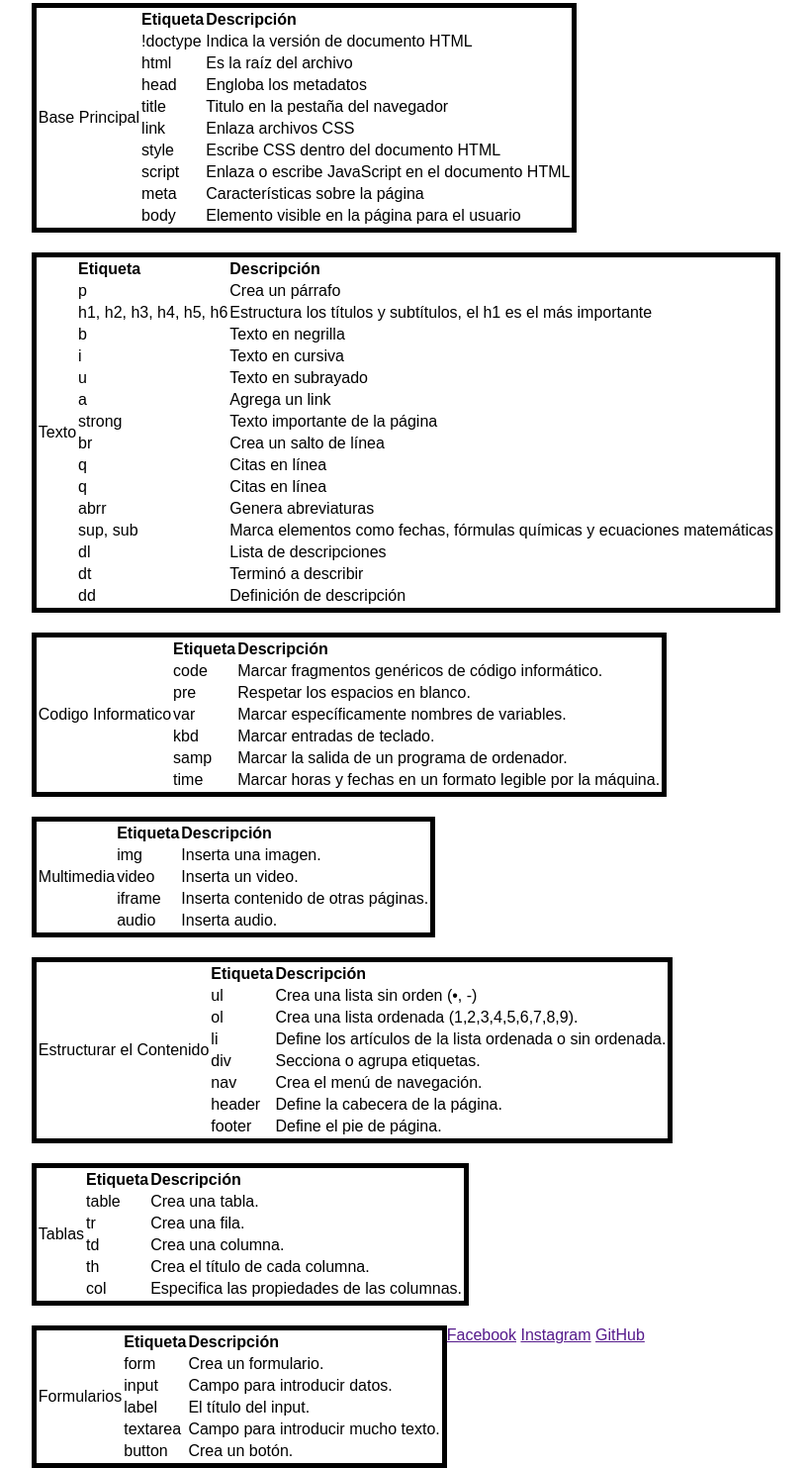
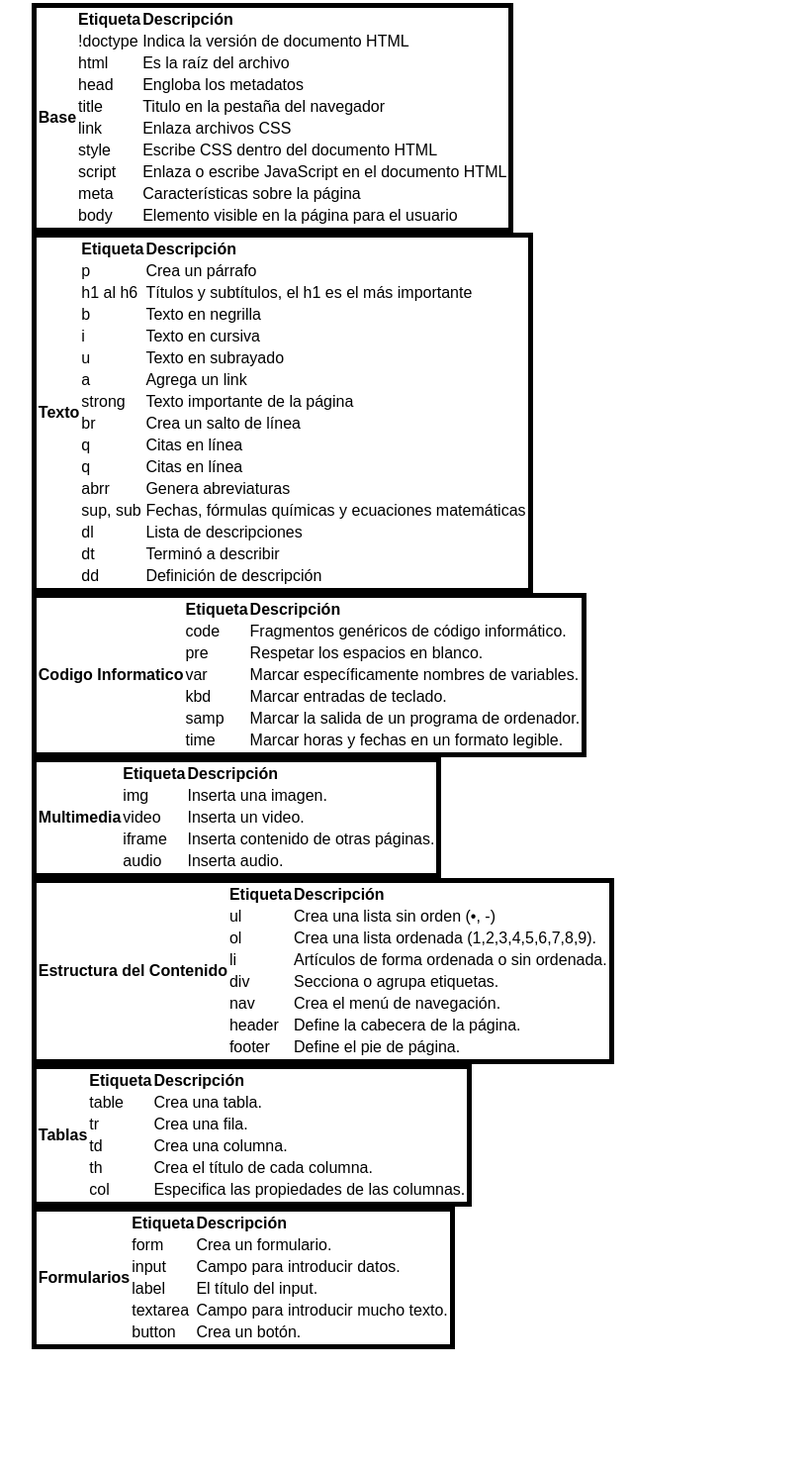
Before and after one commit to Checho9221/fronted, a plain HTML site: page proyectos/htmlcssjava/html.html in a window 1280 px wide. Shown: the part 8187-9670 px from the top of the page at 99% size, without its empty margins (189-1009 px from the left). After the commit the page ends 9550 px from the top, so only its background shows below. Drawn offline with Linux system fonts and the light colour scheme.

Commit message:
Update html.html

```diff
--- a/proyectos/htmlcssjava/html.html
+++ b/proyectos/htmlcssjava/html.html
@@ -299,9 +299,9 @@
             <p>Mediante una tabla mostraremos las etiquetas mas utilizadas en HTML:</p><br>
             <table class="base">
                 <tr>
-                    <td rowspan="10">Base Principal</td>
-                    <th>Etiqueta</th>
-                    <th>Descripción</th>
+                    <td rowspan="10"><b>Base</b></td>
+                    <td><b>Etiqueta</b></td>
+                    <td><b>Descripción</b></td>
                 </tr>
                 <tr>
                     <td>!doctype</td>
@@ -340,20 +340,19 @@
                     <td>Elemento visible en la página para el usuario</td>
                 </tr>
             </table>
-            <br>
             <table class="texto">
                 <tr>
-                    <td rowspan="16">Texto</td>
-                    <th>Etiqueta</th>
-                    <th>Descripción</th>
+                    <td rowspan="16"><b>Texto</b></td>
+                    <td><b>Etiqueta</b></td>
+                    <td><b>Descripción</b></td>
                 </tr>
                 <tr>
                     <td>p</td>
                     <td>Crea un párrafo</td>
                 </tr>
                 <tr>
-                    <td>h1, h2, h3, h4, h5, h6</td>
-                    <td>Estructura los títulos y subtítulos, el h1 es el más importante</td>
+                    <td>h1 al h6</td>
+                    <td>Títulos y subtítulos, el h1 es el más importante</td>
                 </tr>
                 <tr>
                     <td>b</td>
@@ -393,7 +392,7 @@
                 </tr>
                 <tr>
                     <td>sup, sub</td>
-                    <td>Marca elementos como fechas, fórmulas químicas y ecuaciones matemáticas</td>
+                    <td>Fechas, fórmulas químicas y ecuaciones matemáticas</td>
                 </tr>
                 <tr>
                     <td>dl</td>
@@ -408,16 +407,15 @@
                     <td>Definición de descripción</td>
                 </tr>
             </table>
-            <br>
             <table class="informatico">
                 <tr>
-                    <td rowspan="7">Codigo Informatico</td>
-                    <th>Etiqueta</th>
-                    <th>Descripción</th>
+                    <td rowspan="7"><b>Codigo Informatico</b></td>
+                    <td><b>Etiqueta</b></th>
+                    <td><b>Descripción</b></td>
                 </tr>
                 <tr>
                     <td>code</td>
-                    <td>Marcar fragmentos genéricos de código informático.</td>
+                    <td>Fragmentos genéricos de código informático.</td>
                 </tr>
                 <tr>
                     <td>pre</td>
@@ -437,15 +435,14 @@
                 </tr>
                 <tr>
                     <td>time</td>
-                    <td>Marcar horas y fechas en un formato legible por la máquina.</td>
+                    <td>Marcar horas y fechas en un formato legible.</td>
                 </tr>
             </table>
-            <br>
             <table class="multimedia">
                 <tr>
-                    <td rowspan="5">Multimedia</td>
-                    <th>Etiqueta</th>
-                    <th>Descripción</th>
+                    <td rowspan="5"><b>Multimedia</b></td>
+                    <td><b>Etiqueta</b></td>
+                    <td><b>Descripción</b></td>
                 </tr>
                 <tr>
                     <td>img</td>
@@ -464,12 +461,11 @@
                     <td>Inserta audio.</td>
                 </tr>
             </table>
-            <br>
             <table class="estructura">
                 <tr>
-                    <td rowspan="8">Estructurar el Contenido</td>
-                    <th>Etiqueta</th>
-                    <th>Descripción</th>
+                    <td rowspan="8"><b>Estructura del Contenido</b></td>
+                    <td><b>Etiqueta</b></td>
+                    <td><b>Descripción</b></td>
                 </tr>
                 <tr>
                     <td>ul</td>
@@ -481,7 +477,7 @@
                 </tr>
                 <tr>
                     <td>li</td>
-                    <td>Define los artículos de la lista ordenada o sin ordenada.</td>
+                    <td>Artículos de forma ordenada o sin ordenada.</td>
                 </tr>
                 <tr>
                     <td>div</td>
@@ -500,12 +496,11 @@
                     <td>Define el pie de página.</td>
                 </tr>
             </table>
-            <br>
             <table class="tablas">
                 <tr>
-                    <td rowspan="6">Tablas</td>
-                    <th>Etiqueta</th>
-                    <th>Descripción</th>
+                    <td rowspan="6"><b>Tablas</b></td>
+                    <td><b>Etiqueta</b></td>
+                    <td><b>Descripción</b></td>
                 </tr>
                 <tr>
                     <td>table</td>
@@ -528,12 +523,11 @@
                     <td>Especifica las propiedades de las columnas.</td>
                 </tr>
             </table>
-            <br>
             <table class="formularios">
                 <tr>
-                    <td rowspan="6">Formularios</td>
-                    <th>Etiqueta</th>
-                    <th>Descripción</th>
+                    <td rowspan="6"><b>Formularios</b></td>
+                    <td><b>Etiqueta</b></td>
+                    <td><b>Descripción</b></td>
                 </tr>
                 <tr>
                     <td>form</td>
@@ -557,15 +551,6 @@
                 </tr>
             </table>
         </section>
-        <div class="footer">
-            <footer>
-                <a href="">Facebook</a>
-                <a href="">Instagram</a>
-                <a href="">GitHub</a>
-            </footer>
-        </div>
-    </div>
-    <!--PIE DE PAGINA-->
 </body>
 
 </html>
```
